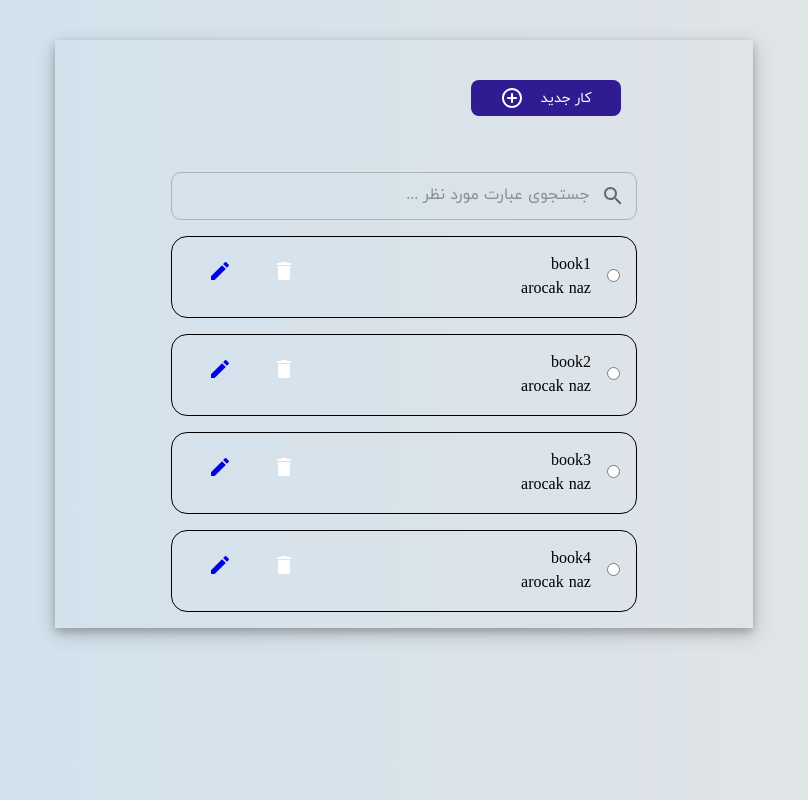
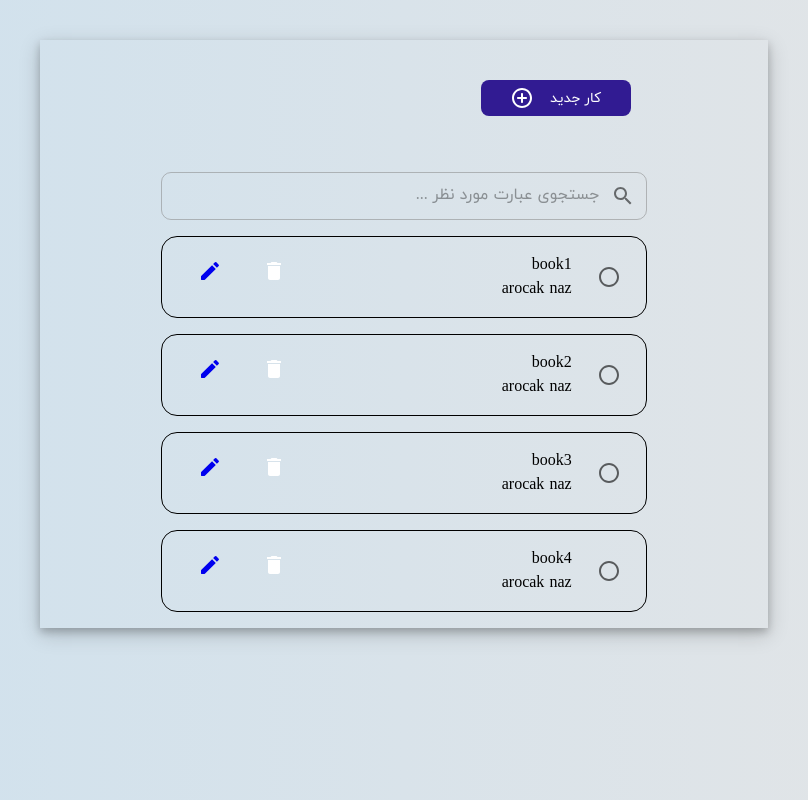
Before and after one commit to Fatemehlavasi/Todoapp, a React (Create React App) app: page / in a window 1280 px wide. Shown: the whole page, without its empty margins (236-1044 px from the left). Built offline with nearby package versions, Linux system fonts and the light colour scheme.

Commit message:
edit input Radio

```diff
--- a/src/componentes/ToDoCard.js
+++ b/src/componentes/ToDoCard.js
@@ -2,13 +2,14 @@ import React, { useState } from "react";
 import { useSelector, useDispatch } from "react-redux";
 import { deleteCard, checkCard, checkTodo } from "./redux/reducer/reducer";
 import { Grid, Button, Typography } from "@mui/material";
-import ModeEditOutlineRoundedIcon from '@mui/icons-material/ModeEditOutlineRounded';
+import ModeEditOutlineRoundedIcon from "@mui/icons-material/ModeEditOutlineRounded";
 import BorderColorIcon from "@mui/icons-material/BorderColor";
 import { Link } from "react-router-dom";
 import InputBase from "@mui/material/InputBase";
 import SearchIcon from "@mui/icons-material/Search";
 import IconButton from "@mui/material/IconButton";
 import Delete from "./Delete";
+import Radio from "@mui/material/Radio";
 import ControlPointRoundedIcon from "@mui/icons-material/ControlPointRounded";
 const ToDoCard = ({ setUpdate, setFormStatus }) => {
   const DataTodos = useSelector((state) => state.todo);
@@ -107,9 +108,13 @@ const ToDoCard = ({ setUpdate, setFormStatus }) => {
                   alignItems={"center"}
                 >
                   <Grid>
-                    <input
-                      type={"radio"}
+
+
+                    <Radio
                       checked={todo.compeleted}
+                      // onChange={handleChange}
+                      value="a"
+                      name="radio-buttons"
                       onClick={() => handleCompeleted(todo.id)}
                     />
                   </Grid>
@@ -133,7 +138,8 @@ const ToDoCard = ({ setUpdate, setFormStatus }) => {
                   <Button
                     variant="outline"
                     onClick={() => handleUpdate(todo)}
-                    sx={{ cursor: 'pointer' }}  color={"#FFF"}
+                    sx={{ cursor: "pointer" }}
+                    color={"#FFF"}
                   >
                     <ModeEditOutlineRoundedIcon />
                   </Button>
```
